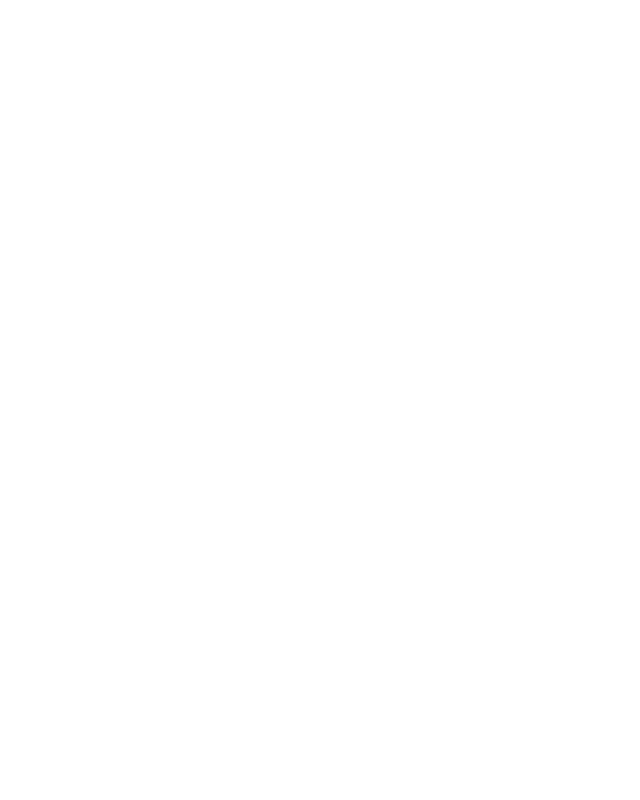
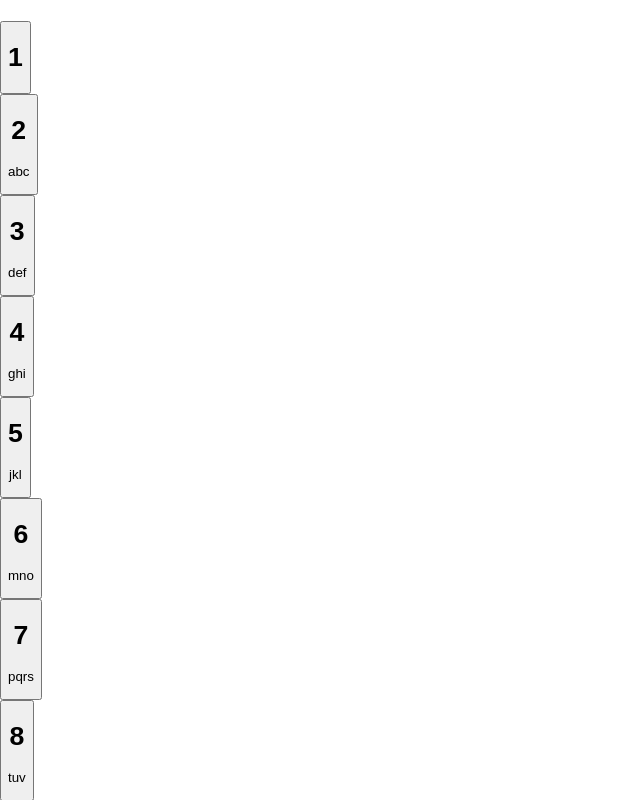
Before and after one commit to zombicat79/kiwi_client, a React (Create React App) app: page / in a window 1280 px wide. Shown: the top 800 px of the page, without its empty margins (0-640 px from the left). Built offline with nearby package versions, Linux system fonts and the light colour scheme.

Commit message:
Create first version of Keyboard and Screen components

```diff
--- a/src/App.js
+++ b/src/App.js
@@ -1,9 +1,23 @@
+import { useState } from 'react';
+
+import Keyboard from './components/keyboard/Keyboard';
+import Screen from './components/screen/Screen';
+
 import './App.css';
 
 function App() {
+  const [screenText, setScreenText] = useState("");
+
+  function handleScreen(keystroke) {
+    setScreenText((prevState) => {
+      return prevState + keystroke;
+    });
+  }
+
   return (
     <div>
-
+      <Screen text={screenText} />
+      <Keyboard handleScreen={handleScreen} />
     </div>
   );
 }
--- a/src/components/keyboard/Keyboard.js
+++ b/src/components/keyboard/Keyboard.js
@@ -0,0 +1,33 @@
+const keymap = [
+    {id: "1L", num: 1, letters: ""},
+    {id: "1C", num: 2, letters: "abc"},
+    {id: "1R", num: 3, letters: "def"},
+    {id: "2L", num: 4, letters: "ghi"},
+    {id: "2C", num: 5, letters: "jkl"},
+    {id: "2R", num: 6, letters: "mno"},
+    {id: "3L", num: 7, letters: "pqrs"},
+    {id: "3C", num: 8, letters: "tuv"},
+    {id: "3R", num: 9, letters: "wxyz"},
+    {id: "4L", num: "", letters: "*+"},
+    {id: "4C", num: 0, letters: ""},
+    {id: "4R", num: "", letters: "#"}
+]
+
+const Keyboard = (props) => {
+    return (
+        <div>
+            {keymap.map((el) => {
+                return (
+                    <div key={el.id}>
+                        <button onClick={() => props.handleScreen(el.num)}>
+                            <h1>{el.num}</h1>
+                            <p>{el.letters}</p>
+                        </button>
+                    </div>
+                )
+            })}
+        </div>
+    )
+}
+
+export default Keyboard;
--- a/src/components/screen/Screen.js
+++ b/src/components/screen/Screen.js
@@ -0,0 +1,9 @@
+const Screen = (props) => {
+    return (
+        <div>
+            <h1>{props.text}</h1>
+        </div>
+    )
+}
+
+export default Screen;
```
